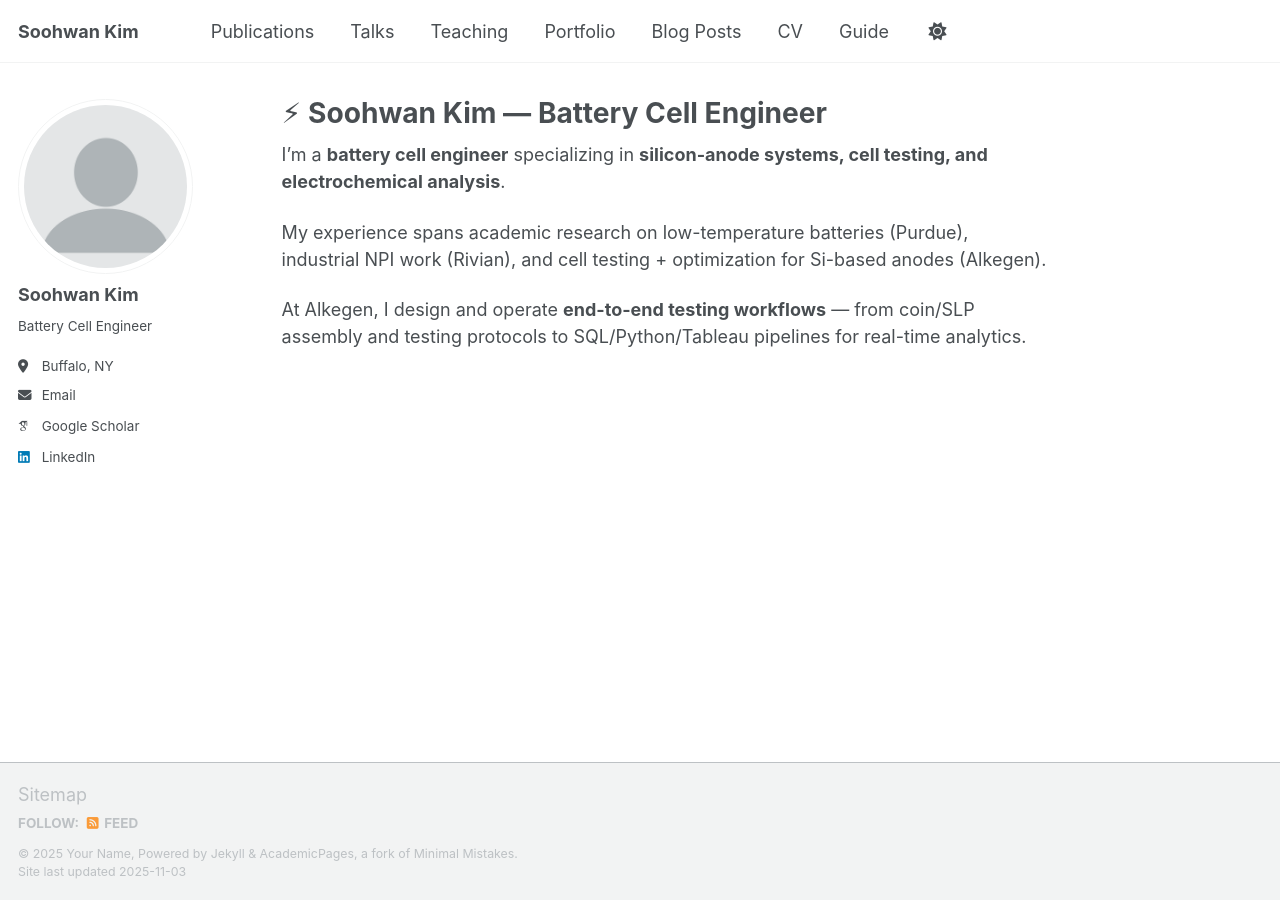
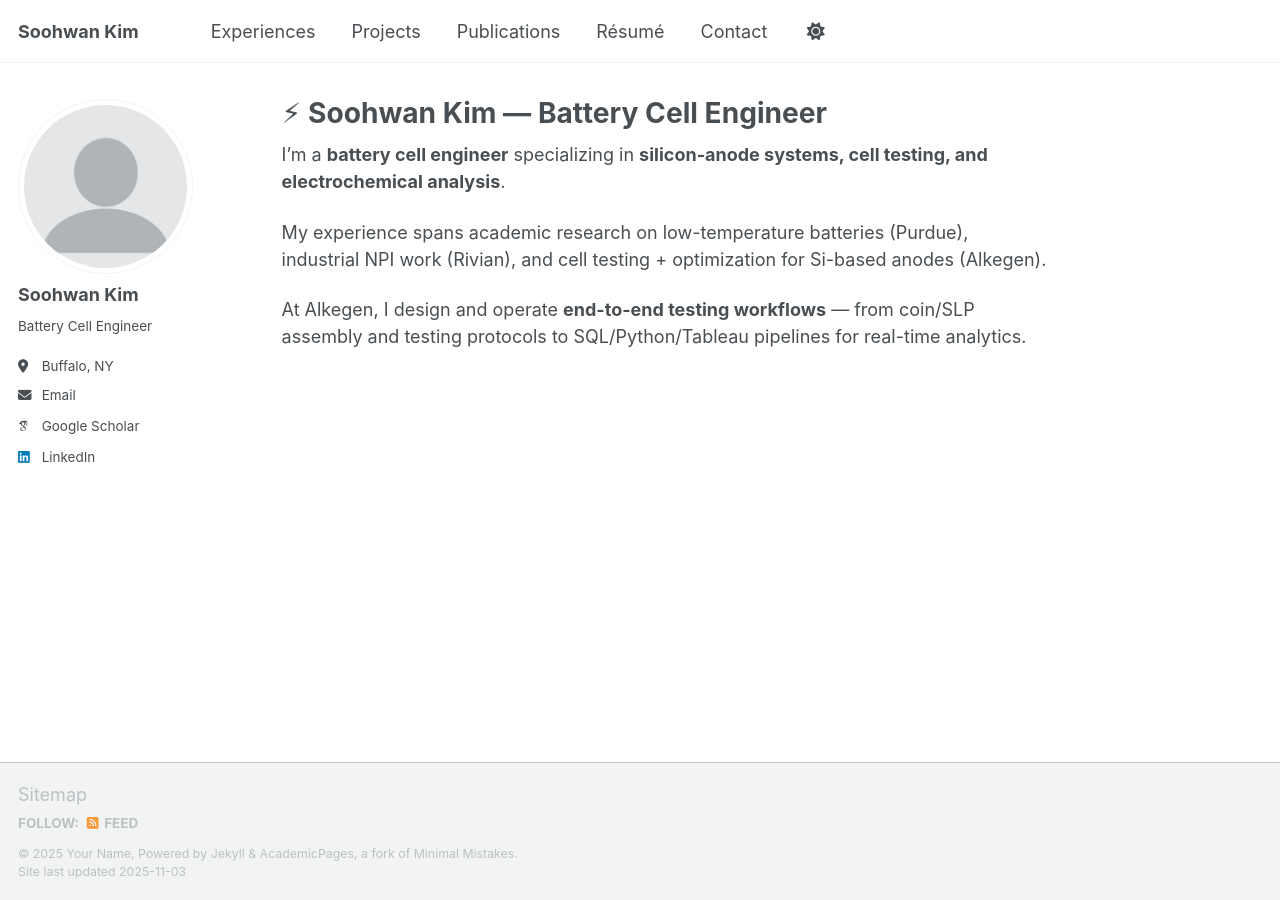
Before and after one commit to skim5674/skim5674.github.io, a Jekyll site: the page built from _pages/about.md, in a window 1280 px wide. Built offline with Jekyll 4.4.1, drawn with Linux system fonts in a browser that asks for light colours; some web fonts are replaced; a script that is not in the unit is left out.

Commit message:
Update navigation.yml

```diff
--- a/_data/navigation.yml
+++ b/_data/navigation.yml
@@ -8,26 +8,23 @@
 #      Markdown formatted page while the second is generated using JSON.
 
 main:
+  - title: "Experiences"
+    url: /experiences/
+
+  - title: "Projects"
+    url: /projects/
+
   - title: "Publications"
     url: /publications/
 
-  - title: "Talks"
-    url: /talks/
+  - title: "Résumé"
+    url: /Resume/
 
-  - title: "Teaching"
-    url: /teaching/
-
-  - title: "Portfolio"
-    url: /portfolio/
-
-  - title: "Blog Posts"
-    url: /year-archive/
-
-  - title: "CV"
-    url: /cv/
+  - title: "Contact"
+    url: /contact/
 
   # - title: "CV"
   #   url: /cv-json/
 
-  - title: "Guide"
-    url: /markdown/
+  #- title: "Guide"
+  #  url: /markdown/
```
